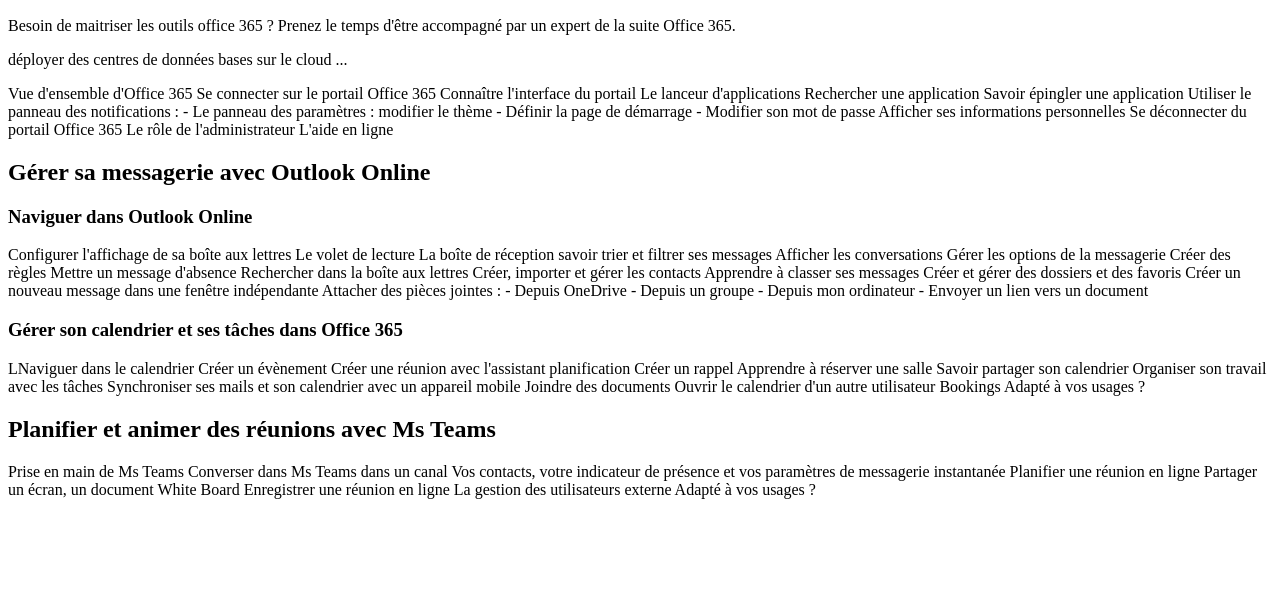
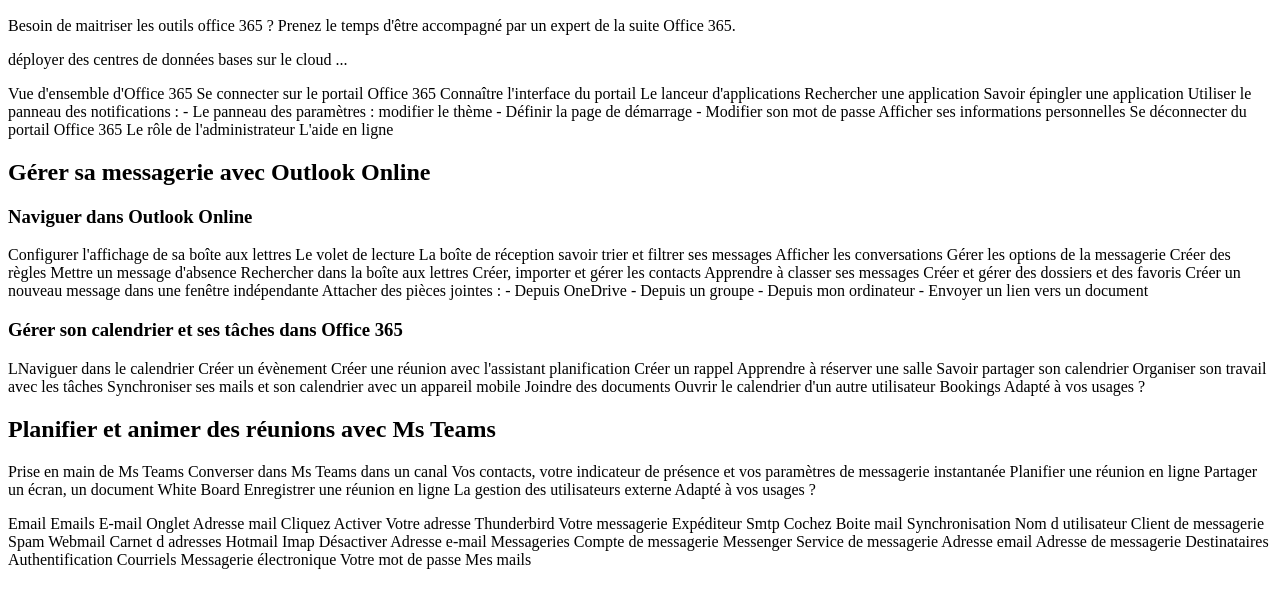
Before and after one commit to Bdri2/AdrienDenis, a plain HTML site: page index.html in a window 1280 px wide. Shown: the part 110-718 px from the top of the page. Drawn offline with Linux system fonts and the light colour scheme.

Commit message:
Update index.html

```diff
--- a/index.html
+++ b/index.html
@@ -77,6 +77,42 @@
         Enregistrer une réunion en ligne
         La gestion des utilisateurs externe
         Adapté à vos usages ?</p>
+    <p>Email
+        Emails
+        E-mail
+        Onglet
+        Adresse mail
+        Cliquez
+        Activer
+        Votre adresse
+        Thunderbird
+        Votre messagerie
+        Expéditeur
+        Smtp
+        Cochez
+        Boite mail
+        Synchronisation
+        Nom d utilisateur
+        Client de messagerie
+        Spam
+        Webmail
+        Carnet d adresses
+        Hotmail
+        Imap
+        Désactiver
+        Adresse e-mail
+        Messageries
+        Compte de messagerie
+        Messenger
+        Service de messagerie
+        Adresse email
+        Adresse de messagerie
+        Destinataires
+        Authentification
+        Courriels
+        Messagerie électronique
+        Votre mot de passe
+        Mes mails</p>
 </body>
 
 </html>
```
